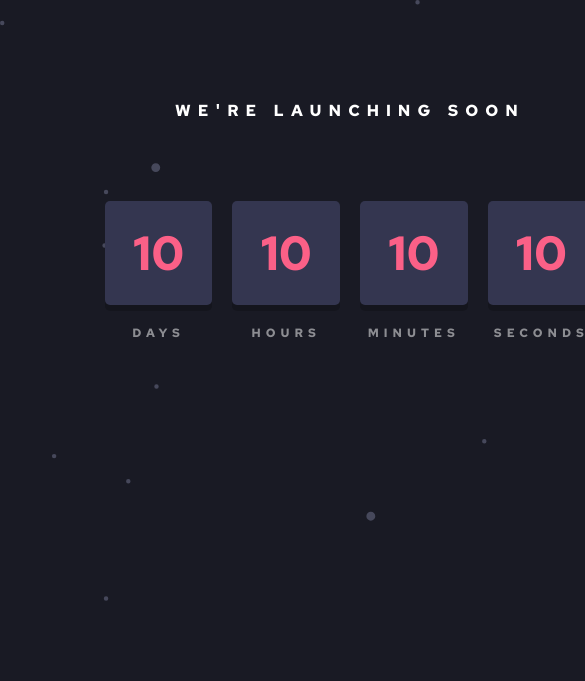
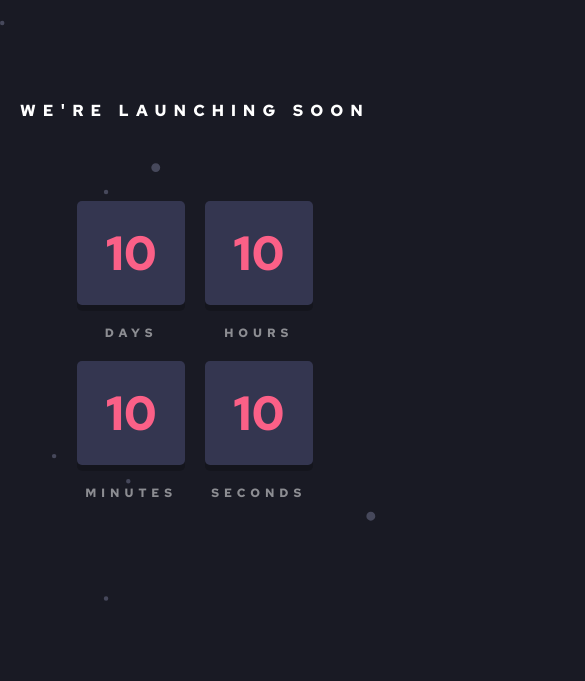
Before and after one commit to SwastikSonkusare/Launch-Countdown-Timer, a plain HTML site: page index.html in a window 390 px wide. Shown: the top 681 px of the page, 585 px wide, since content can reach past the window. Drawn offline with Linux system fonts and the light colour scheme.

Commit message:
fix: responsive-fix

```diff
--- a/index.css
+++ b/index.css
@@ -45,7 +45,7 @@ main {
 
 
 .container {
-    padding: 10rem 15rem;
+    padding: 10rem 2rem;
     max-width: 70rem;
     margin: 0 auto;
 }
@@ -62,6 +62,7 @@ h1 {
 
 .cards-container {
     display: flex;
+    flex-wrap: wrap;
     justify-content: center;
     align-items: center;
     grid-gap: 2rem;
```
